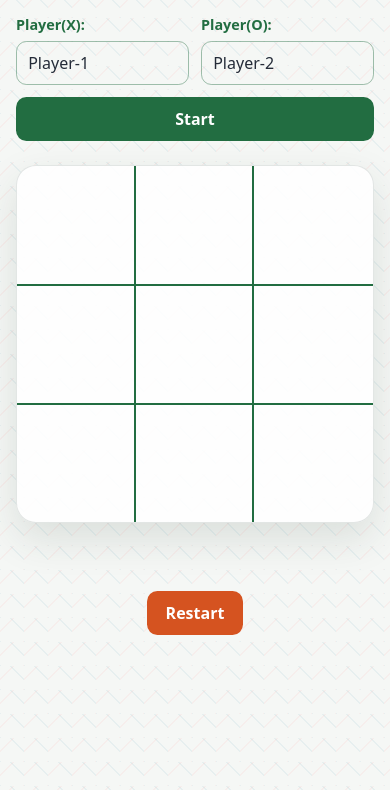
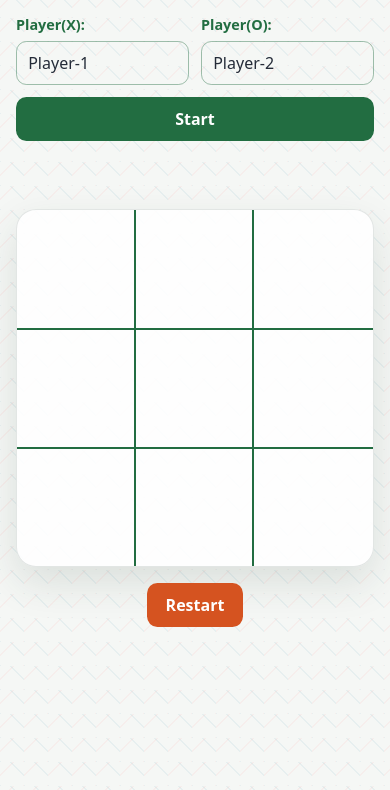
Before and after one commit to maqboolwebdev-stack/Tic-Tac-Toe, a plain HTML site: page index.html in a window 390 px wide. Shown: the part 54-844 px from the top of the page. Drawn offline with Linux system fonts and the light colour scheme.

Commit message:
style: update layout structure

```diff
--- a/index.html
+++ b/index.html
@@ -23,6 +23,9 @@
       </div>
       <div class="start-btn-container">
         <button class="start-btn">Start</button>
+        <div class="winner-container">
+          <p class="winner"></p>
+        </div>
       </div>
       <div class="player-2">
         <label for="player2">Player(O):</label>
@@ -55,11 +58,7 @@
         </div>
       </div>
 
-      <div class="information-container">
-        <div class="winner-container">
-          <p class="winner"></p>
-        </div>
-
+      <div class="restart-container">
         <button class="restart-btn">Restart</button>
       </div>
     </div>
--- a/style.css
+++ b/style.css
@@ -83,7 +83,9 @@ label {
   background-color: transparent;
   color: var(--text-color);
   font-size: 1rem;
-  transition: border-color 150ms ease, box-shadow 150ms ease;
+  transition:
+    border-color 150ms ease,
+    box-shadow 150ms ease;
 }
 
 .players-input:focus {
@@ -103,20 +105,26 @@ label {
   font-weight: 650;
   cursor: pointer;
   touch-action: manipulation;
-  transition: background-color 150ms ease, color 150ms ease, transform 100ms ease;
+  transition:
+    background-color 150ms ease,
+    color 150ms ease,
+    transform 100ms ease;
 }
 
 .start-btn {
   background-color: var(--secondary-color);
 }
 
+.start-btn-container {
+  display: grid;
+  place-items: center;
+}
+
 .main {
   width: min(100%, 56rem);
   margin: 0 auto;
-  display: flex;
-  flex-direction: column;
-  align-items: center;
-  gap: 0.75rem;
+  display: grid;
+  grid-template-columns: 1fr 100px;
 }
 
 .game-container {
@@ -129,6 +137,7 @@ label {
   border-radius: 1.25rem;
   background-color: var(--surface-color);
   box-shadow: 0 1rem 2.5rem rgba(35, 54, 43, 0.12);
+  justify-self: center;
 }
 
 .row {
@@ -163,12 +172,13 @@ label {
   background-color: hsla(17, 74%, 48%, 0.2);
 }
 
-.information-container {
+.restart-container {
   width: min(100%, 30rem);
   display: flex;
   flex-direction: column;
   align-items: center;
   gap: 0.5rem;
+  justify-content: center;
 }
 
 .winner-container {
@@ -191,6 +201,17 @@ label {
 .start-btn:active,
 .restart-btn:active {
   transform: scale(0.97);
+}
+
+@media (max-width: 768px) {
+  .main {
+    grid-template-columns: 1fr;
+    gap: 1rem;
+  }
+
+  .restart-container {
+    justify-self: center;
+  }
 }
 
 @media (hover: hover) {
```
